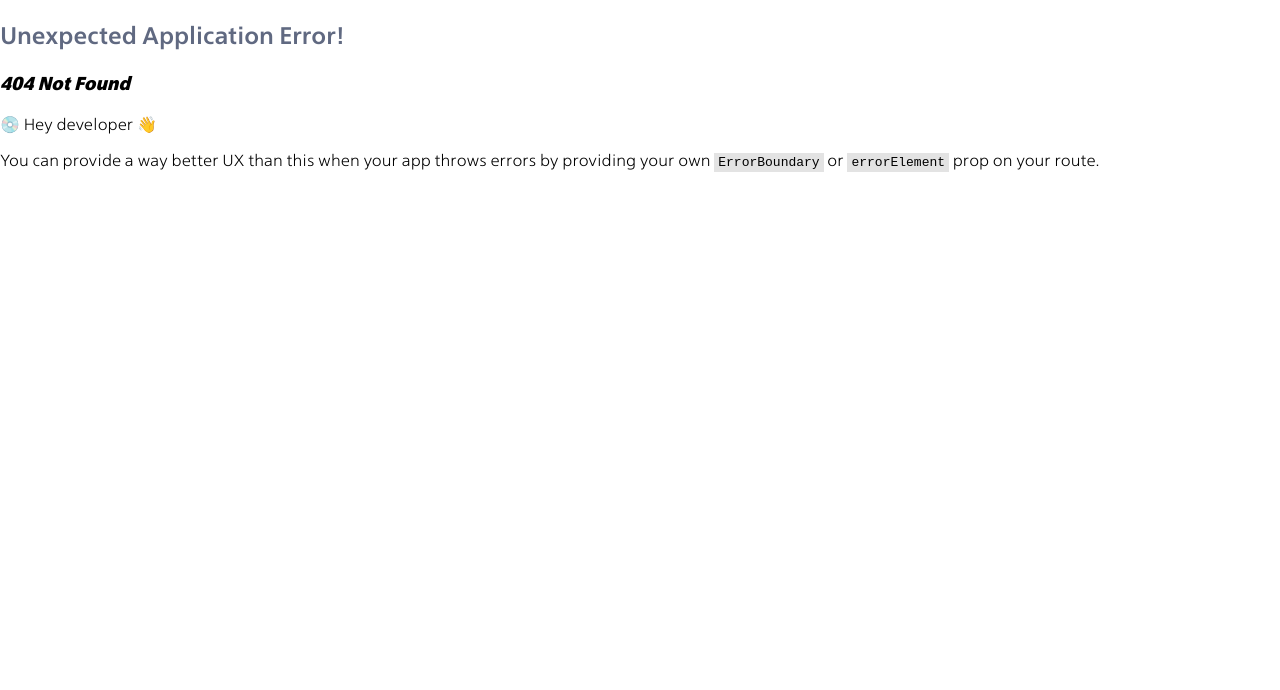
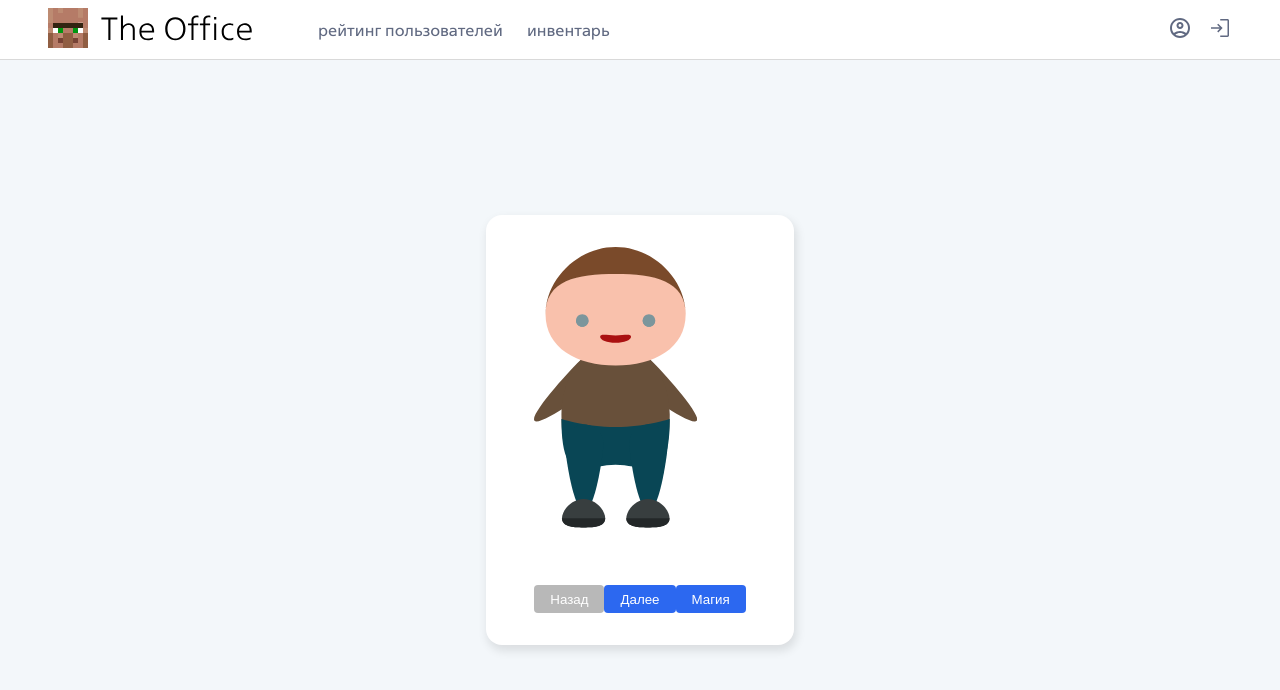
Before and after one commit to BlackKingWhitePawn/more.tech-frontend, a React (Create React App) app: page /creating in a window 1280 px wide. Before the commit this address had no page. Shown: the top 690 px of the page. Built offline with nearby package versions, Linux system fonts and the light colour scheme.

Commit message:
create prototype

```diff
--- a/src/components/Block/Block.tsx
+++ b/src/components/Block/Block.tsx
@@ -3,11 +3,12 @@ import './Block.scss'
 
 interface BlockProps {
     children: ReactNode
+    className?: string
 }
 
-const Block: FC<BlockProps> = ({ children }) => {
+const Block: FC<BlockProps> = ({ children, className }) => {
     return (
-        <div className='block'>
+        <div className={`block ${className}`}>
             {children}
         </div>
     )
--- a/src/components/Button/Button.tsx
+++ b/src/components/Button/Button.tsx
@@ -11,7 +11,7 @@ interface ButtonProps {
 
 const Button: FC<ButtonProps> = ({ onClick, title, type = 'primary', large, disabled }) => {
     return (
-        <button className={`button button_${type} ${large ? 'button_large' : ''} ${disabled ? 'button_disabled' : ''}`}>
+        <button className={`button button_${type} ${large ? 'button_large' : ''} ${disabled ? 'button_disabled' : ''}`} onClick={onClick ?? (() => { })}>
             <span className="button__label">
                 {title}
             </span>
--- a/src/components/Layout/Layout.scss
+++ b/src/components/Layout/Layout.scss
@@ -8,8 +8,13 @@
     flex-direction: column;
     background: $grayBackground;
 
+    &_animatedBackground {
+        background: linear-gradient(-45deg, $grayBackground, #9876d6, #af41db, #9876d6, $grayBackground);
+	    background-size: 400% 400%;
+	    animation: gradient 7s ease infinite;
+    }
+
     &__content {
-        // padding: 48px 48px 10px;
 
         &_center {
             display: flex;
@@ -17,4 +22,16 @@
             margin: auto;
         }
     }
+
+    @keyframes gradient {
+	    0% {
+	    	background-position: 0% 50%;
+	    }
+	    50% {
+	    	background-position: 100% 50%;
+	    }
+	    100% {
+	    	background-position: 0% 50%;
+	    }
+    }
 }
--- a/src/components/Layout/Layout.tsx
+++ b/src/components/Layout/Layout.tsx
@@ -5,11 +5,12 @@ import './Layout.scss'
 interface LayoutProps {
     children: React.ReactNode
     alignment?: 'center' | 'default'
+    animatedBackground?: boolean
 }
 
-const Layout: FC<LayoutProps> = ({ children, alignment = 'default' }) => {
+const Layout: FC<LayoutProps> = ({ children, alignment = 'default', animatedBackground }) => {
     return (
-        <div className='layout'>
+        <div className={`layout ${animatedBackground ? 'layout_animatedBackground' : ''}`}>
             <Header items={[
                 { path: '/leaderboard', title: 'рейтинг пользователей' },
                 { path: '/inventory', title: 'инвентарь' },
--- a/src/index.tsx
+++ b/src/index.tsx
@@ -1,4 +1,5 @@
 import { Layout } from 'components';
+import Creating from 'pages/Creating/Creating';
 import Login from 'pages/Login/Login';
 import Root from 'pages/Root/Root';
 import User from 'pages/User/User';
@@ -26,6 +27,10 @@ const router = createBrowserRouter([
         element: <Login />
     },
     {
+        path: '/creating',
+        element: <Creating />
+    },
+    {
         path: '/user/:id',
         element: <User />
     },
--- /dev/null
+++ b/src/pages/Creating/Creating.scss
@@ -0,0 +1,37 @@
+@import '../../styles/colors';
+
+.creating {
+    background: $white;
+
+    &__controls {
+        display: flex;
+        justify-content: space-between;
+        margin-top: 64px;
+    }
+
+    &__character > svg {
+        position: absolute;
+    }
+
+    &__character {
+        position: relative;
+        height: 274px;
+        width: 163px;
+        &-hair {
+            z-index: 20;
+        }
+        &-head {
+            top: 26px;
+            z-index: 10;
+        }
+        &-body {
+            top: 96px;
+        }
+        &-legs {
+            top: 171px;
+        }
+        &-feet {
+            top: 252px;
+        }
+    }
+}
--- /dev/null
+++ b/src/pages/Creating/Creating.tsx
@@ -0,0 +1,82 @@
+import { Block, Button, Layout } from 'components'
+import React, { useEffect, useState } from 'react'
+import './Creating.scss'
+
+const head = `<path d="M151.686 40.9645C151.686 75.2061 120.305 92.4253 81.6068 92.4253C42.9001 92.4253 11.5098 75.2104 11.5098 40.9645C11.5098 6.70596 42.9001 0.536499 81.6068 0.536499C120.305 0.537043 151.686 6.70596 151.686 40.9645Z" fill="#F9C1AC" />
+    <path d="M48.2685 53.8469C51.7301 53.8469 54.5363 51.0407 54.5363 47.5791C54.5363 44.1174 51.7301 41.3112 48.2685 41.3112C44.8068 41.3112 42.0006 44.1174 42.0006 47.5791C42.0006 51.0407 44.8068 53.8469 48.2685 53.8469Z" fill="#7C969C" />
+    <path d="M114.931 53.8469C118.393 53.8469 121.199 51.0407 121.199 47.5791C121.199 44.1174 118.393 41.3112 114.931 41.3112C111.47 41.3112 108.664 44.1174 108.664 47.5791C108.664 51.0407 111.47 53.8469 114.931 53.8469Z" fill="#7C969C" />
+    <path d="M97.0448 63.7832C97.0448 67.127 90.122 69.8457 81.5937 69.8457C73.0654 69.8457 66.1426 67.127 66.1426 63.7832C66.1426 60.4395 73.0654 62.4391 81.5937 62.4391C90.122 62.4391 97.0448 60.4352 97.0448 63.7832Z" fill="#AA1111" />
+    <path d="M54.5363 47.5791C54.5363 51.0511 51.7273 53.8513 48.2635 53.8513C44.7997 53.8513 42.0006 51.0511 42.0006 47.5791" fill="#7C969C" />
+    <path d="M108.664 47.5791C108.664 51.0511 111.463 53.8513 114.936 53.8513C118.399 53.8513 121.199 51.0511 121.199 47.5791" fill="#7C969C" />`
+
+const head2 = `<path d="M151.686 40.9645C151.686 75.2061 120.305 92.4253 81.6068 92.4253C42.9001 92.4253 11.5098 75.2104 11.5098 40.9645C11.5098 6.70596 42.9001 0.536499 81.6068 0.536499C120.305 0.537043 151.686 6.70596 151.686 40.9645Z" fill="#d9d9d9" />
+    <path d="M48.2685 53.8469C51.7301 53.8469 54.5363 51.0407 54.5363 47.5791C54.5363 44.1174 51.7301 41.3112 48.2685 41.3112C44.8068 41.3112 42.0006 44.1174 42.0006 47.5791C42.0006 51.0407 44.8068 53.8469 48.2685 53.8469Z" fill="#7C969C" />
+    <path d="M114.931 53.8469C118.393 53.8469 121.199 51.0407 121.199 47.5791C121.199 44.1174 118.393 41.3112 114.931 41.3112C111.47 41.3112 108.664 44.1174 108.664 47.5791C108.664 51.0407 111.47 53.8469 114.931 53.8469Z" fill="#7C969C" />
+    <path d="M97.0448 63.7832C97.0448 67.127 90.122 69.8457 81.5937 69.8457C73.0654 69.8457 66.1426 67.127 66.1426 63.7832C66.1426 60.4395 73.0654 62.4391 81.5937 62.4391C90.122 62.4391 97.0448 60.4352 97.0448 63.7832Z" fill="#AA1111" />
+    <path d="M54.5363 47.5791C54.5363 51.0511 51.7273 53.8513 48.2635 53.8513C44.7997 53.8513 42.0006 51.0511 42.0006 47.5791" fill="#7C969C" />
+    <path d="M108.664 47.5791C108.664 51.0511 111.463 53.8513 114.936 53.8513C118.399 53.8513 121.199 51.0511 121.199 47.5791" fill="#7C969C" />`
+
+
+function Creating() {
+    const [pageNumber, setPageNumber] = useState(1)
+    const [magic, setMagic] = useState(false)
+
+    useEffect(() => {
+        console.log('change');
+
+        if (magic) {
+            let elem = document.querySelector('.creating__character-head')
+            if (elem) {
+                elem.innerHTML = ''
+                elem.insertAdjacentHTML('afterbegin', head2)
+            }
+        }
+        else {
+            let elem = document.querySelector('.creating__character-head')
+            if (elem) {
+                elem.innerHTML = ''
+                elem.insertAdjacentHTML('afterbegin', head)
+            }
+        }
+    }, [magic])
+
+    return (
+        <Layout alignment='center'>
+            <Block className='creating'>
+                <div className="creating__character">
+                    <svg className='creating__character-hair' width="163" height="68" viewBox="0 0 163 68" fill="none" xmlns="http://www.w3.org/2000/svg">
+                        <path d="M151.686 67.5365C151.686 33.5 120.304 27 81.6057 27C42.8991 27 11.5087 33 11.5093 67.5365C11.5087 33.278 42.8991 0 81.6057 0C120.304 0 151.686 33.278 151.686 67.5365Z" fill="#7A4A2A" />
+                    </svg>
+                    <svg className='creating__character-head' width="163" height="93" viewBox="0 0 163 93" fill="none" xmlns="http://www.w3.org/2000/svg"></svg>
+                    <svg className='creating__character-body' width="163" height="121" viewBox="0 0 163 121" fill="none" xmlns="http://www.w3.org/2000/svg">
+                        <path d="M87.568 10.9227C82.1181 17.0536 85.5771 29.0197 95.2958 37.6719C105.014 46.3117 157.267 83.8878 162.726 77.7656C168.167 71.626 124.738 24.1171 115.019 15.4779C105.314 6.83433 93.0222 4.79614 87.568 10.9227Z" fill="#68503A" />
+                        <path d="M75.6275 10.9227C81.0774 17.0536 77.6184 29.0197 67.8998 37.6719C58.1811 46.3117 5.9289 83.8878 0.469806 77.7656C-4.9719 71.626 38.4574 24.1171 48.176 15.4779C57.886 6.83433 70.1776 4.79614 75.6275 10.9227Z" fill="#68503A" />
+                        <path d="M135.758 71.5109C135.758 140.169 111.518 117.307 81.6004 117.307C51.6917 117.307 27.4426 140.169 27.4426 71.5109C27.4426 32.2521 51.7004 0.425293 81.6004 0.425293C111.509 0.429641 135.758 32.2564 135.758 71.5109Z" fill="#68503A" />
+                    </svg>
+
+                    <svg className='creating__character-legs' width="163" height="94" viewBox="0 0 163 94" fill="none" xmlns="http://www.w3.org/2000/svg">
+                        <path d="M135.756 0.960449C135.756 69.6187 111.515 46.7568 81.5977 46.7568C51.689 46.7568 27.4399 69.6187 27.4399 0.960449C27.4399 0.960449 51.6977 8.99487 81.5977 8.99487C111.506 8.99922 135.756 0.960449 135.756 0.960449Z" fill="#094655" />
+                        <path d="M69.3941 25.6919C69.3941 36.2965 60.7973 93.4556 50.1884 93.4556C39.5925 93.4556 31 36.2922 31 25.6919C31 15.0961 39.5968 6.49487 50.1884 6.49487C60.7973 6.49487 69.3941 15.1004 69.3941 25.6919Z" fill="#094655" />
+                        <path d="M133.724 25.6919C133.724 36.2965 125.128 93.4556 114.519 93.4556C103.923 93.4556 95.3303 36.2922 95.3303 25.6919C95.3303 15.0961 103.927 6.49487 114.519 6.49487C125.128 6.49487 133.724 15.1004 133.724 25.6919Z" fill="#094655" />
+                    </svg>
+                    <svg className='creating__character-feet' width="163" height="29" viewBox="0 0 163 29" fill="none" xmlns="http://www.w3.org/2000/svg">
+                        <path d="M71.1977 19.2998C71.1977 27.4172 61.522 28.4874 49.5989 28.4874C37.6757 28.4874 28 27.4172 28 19.2998C28 11.1823 37.6757 0 49.5989 0C61.522 0 71.1977 11.1785 71.1977 19.2998Z" fill="#383E3F" />
+                        <path d="M71.1977 19.2998C71.1977 27.4172 61.522 28.4874 49.5989 28.4874C37.6757 28.4874 28 27.4172 28 19.2998" fill="#232728" />
+                        <path d="M135.524 19.2998C135.524 27.4172 125.848 28.4874 113.925 28.4874C102.002 28.4874 92.3259 27.4172 92.3259 19.2998C92.3259 11.1823 102.002 0 113.925 0C125.848 0 135.524 11.1785 135.524 19.2998Z" fill="#383E3F" />
+                        <path d="M135.524 19.2998C135.524 27.4172 125.848 28.4874 113.925 28.4874C102.002 28.4874 92.3259 27.4172 92.3259 19.2998" fill="#232728" />
+                    </svg>
+                </div>
+                <div className="creating__items">
+
+                </div>
+                <div className="creating__controls">
+                    <Button title='Назад' onClick={() => setPageNumber(pageNumber - 1)} disabled={pageNumber === 1} />
+                    <Button title='Далее' onClick={() => setPageNumber(pageNumber + 1)} disabled={pageNumber === 3} />
+                    <Button title='Магия' onClick={() => setMagic(!magic)} />
+                </div>
+            </Block>
+        </Layout>
+    )
+}
+
+export default Creating
--- a/src/pages/index.ts
+++ b/src/pages/index.ts
@@ -1,4 +1,5 @@
+import Creating from "./Creating/Creating";
 import Login from "./Login/Login";
 import Root from "./Root/Root";
 
-export default { Login, Root }
+export default { Login, Root, Creating }
```
